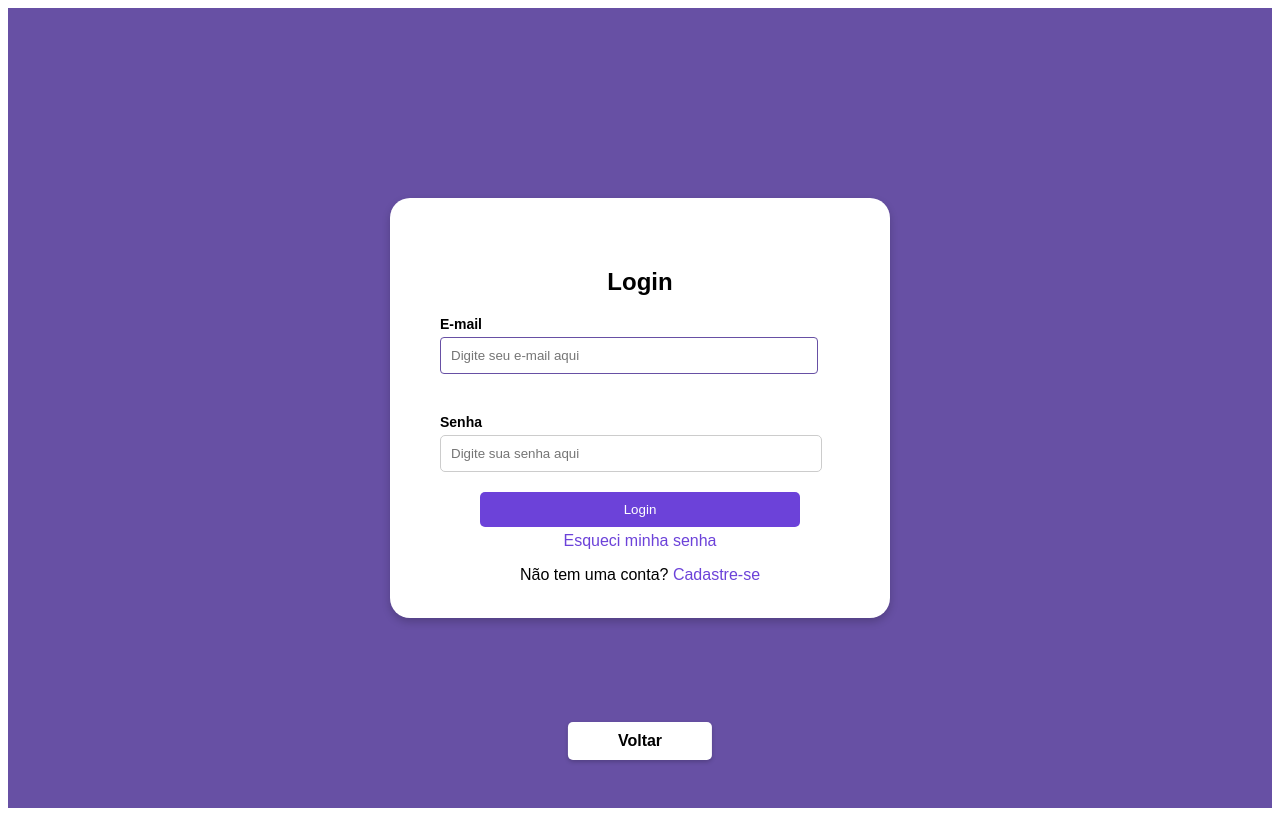
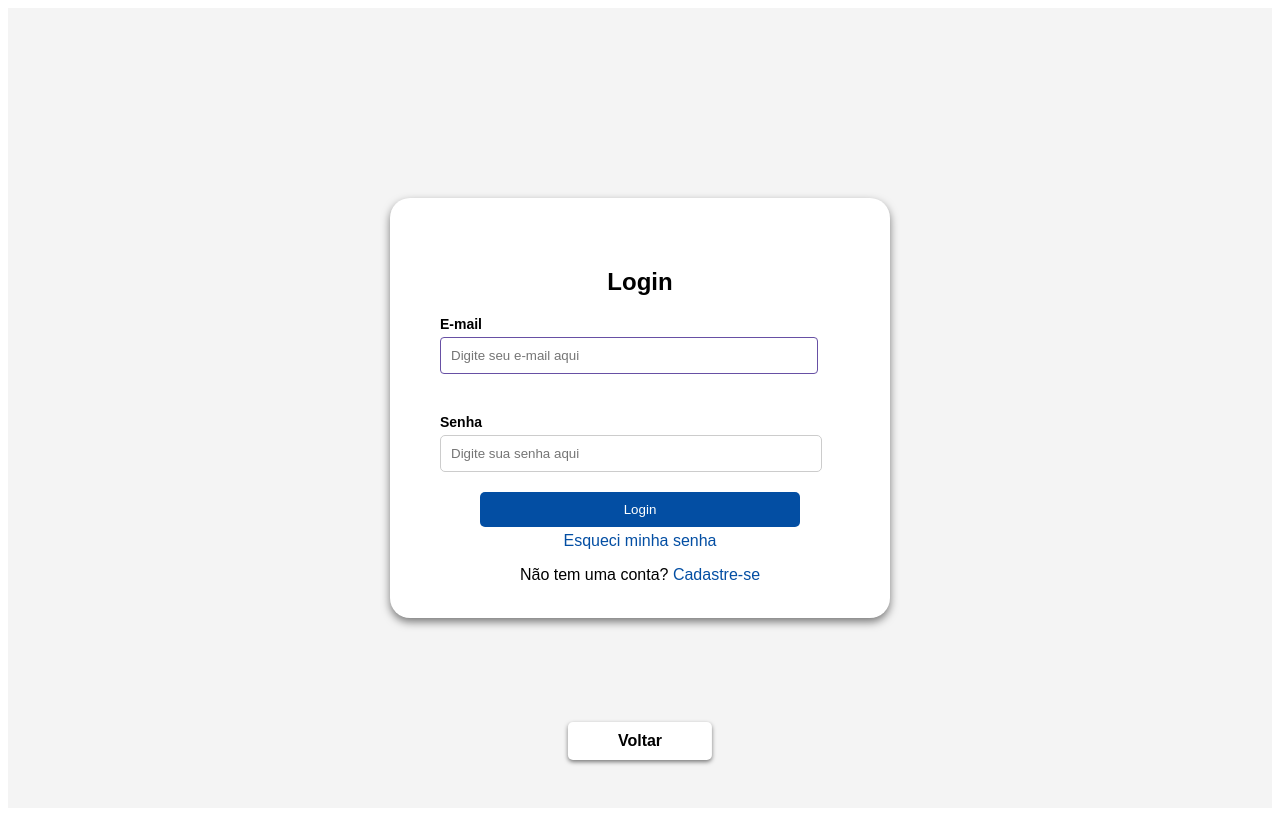
Before and after one commit to Anafcamargo/ProjetoIntegrador, a React (Create React App) app: page /Login in a window 1280 px wide. Built offline with nearby package versions, Linux system fonts and the light colour scheme.

Commit message:
ajuste das cores da página de login

```diff
--- a/src/estilo/estilo.css
+++ b/src/estilo/estilo.css
@@ -267,7 +267,7 @@ code {
   align-items: baseline;
   justify-content: space-between;
   flex-direction: row;
-  background-color: white;
+  background-color: #ffffff;
   padding: 100px;
 }
 
@@ -537,7 +537,7 @@ code {
 
 .container-login {
   display: flex;
-  background-color: #6750a4;
+  background-color: #F4F4F4;
   justify-content: center;
   align-items: center;
   height: 100vh;
@@ -547,7 +547,7 @@ code {
   background-color: white;
   border-radius: 20px; /* Bordas arredondadas */
   padding: 50px;
-  box-shadow: 0 4px 8px rgba(0, 0, 0, 0.2);
+  box-shadow: 0 4px 8px rgba(0, 0, 0, 0.5);
   text-align: center;
   width: 400px;
   height: 40vh;
@@ -556,12 +556,14 @@ code {
 .input-group {
   margin-bottom: 20px; /* Espaço entre os campos */
   text-align: left;
+
 }
 
 .input-group label {
   display: block;
   font-size: 14px;
   margin-bottom: 5px;
+
 }
 
 .input-group input {
@@ -572,7 +574,7 @@ code {
 }
 
 .login-button {
-  background-color: #6c42d9;
+  background-color: #034EA3;
   color: white;
   padding: 10px 10px;
   border: none;
@@ -580,24 +582,26 @@ code {
   cursor: pointer;
   width: 80%;
   margin-bottom: 5px;
+
 }
 
 .login-button:hover {
-  background-color: #5a37b3;
+  background-color: #013066;
 }
 
 .login-footer {
   margin-bottom: 15px;
 }
 
-.login-footer .forgot-password,
-.login-footer .register-link {
-  color: #6c42d9;
+.forgot-password,
+.login-footer,
+.register-link {
+  color: #034EA3;
   text-decoration: none;
   font-weight: lighter;
 }
 
-.login-footer .register-link:hover {
+.forgot-password:hover, .login-footer .register-link:hover {
   text-decoration: underline; /* Adicionar sublinhado ao passar o mouse */
 }
 
@@ -614,7 +618,7 @@ code {
   cursor: pointer;
   font-weight: bold;
   font-size: medium;
-  box-shadow: 0 2px 4px rgba(0, 0, 0, 0.2);
+  box-shadow: 0 2px 4px rgba(0, 0, 0, 0.5);
   margin-top: 20px;
   align-self: center; /* Adiciona essa linha para centralizar o botão */
   position: absolute;
--- a/src/paginas/Login.tsx
+++ b/src/paginas/Login.tsx
@@ -1,10 +1,14 @@
 import { Link } from "react-router-dom";
+import Cabecalho from "../componentes/cabecalho";
 
 function Login(){
     return(
 <div>
 
+
+
   <div className="container-login">
+
 
 
 
```
